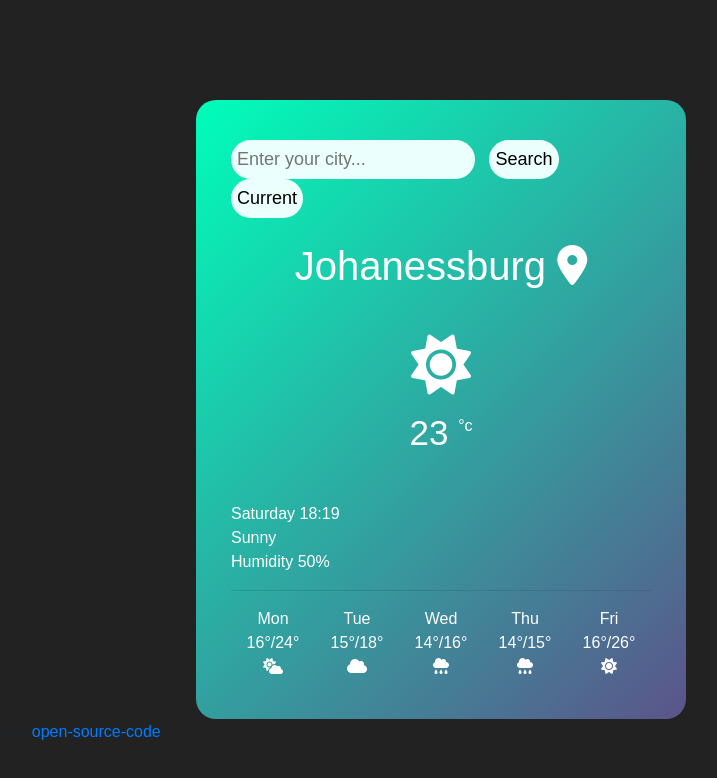
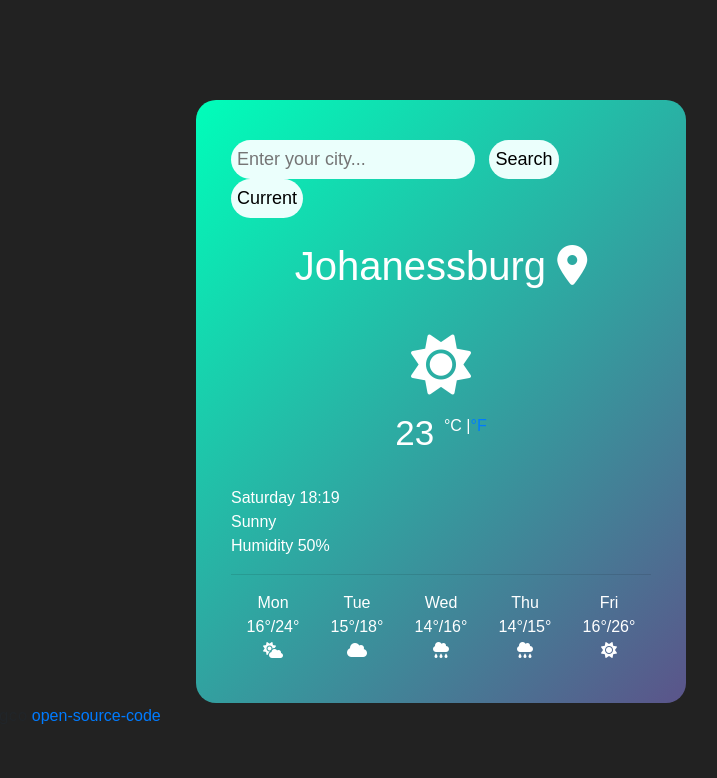
Before and after one commit to lindokuhlemango/project-weather-app, a website built with Parcel: page index.html in a window 1280 px wide. Shown: the whole page, without its empty margins (199-916 px from the left). Built offline with nearby package versions, Linux system fonts and the light colour scheme.

Commit message:
removed the p from the ul

```diff
--- a/index.html
+++ b/index.html
@@ -40,11 +40,11 @@
 
             <h2>
                 <span class="temperature" id="temperature"> 23</span>
-                <span class="units"> °c
+                <span class="units">°C |<a href="#">°F</a>
 
             </h2>
             <br>
-            <p>
+
             <ul>
                 <li id="date"> Saturday 21:19 </li>
                 <li id="description"> Sunny</li>
@@ -52,7 +52,6 @@
 
             </ul>
 
-            </p>
             </h2>
             <hr>
             <div class="container text-center">
@@ -96,7 +95,7 @@
 
         </div>
     </div>
-    Coded by Lindokuhle Mangco <a href ="https://github.com/lindokuhlemango/project-weather-app"> open-source-code</a>
+     Coded by Lindokuhle Mangco <a href ="https://github.com/lindokuhlemango/project-weather-app"> open-source-code</a>
     <script src="src/index.js"></script>
 </body>
 </html>
```
